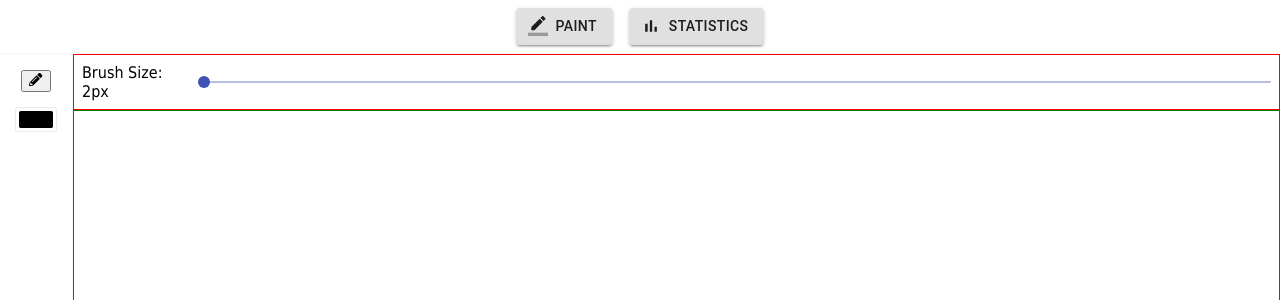
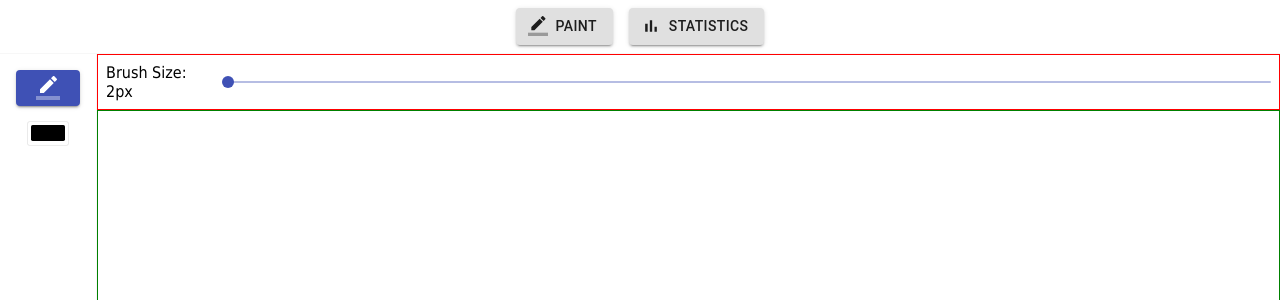
Before and after one commit to scottwarren/paint, a React (Create React App) app: page / in a window 1280 px wide. Shown: the top 300 px of the page. Built offline with nearby package versions, Linux system fonts and the light colour scheme.

Commit message:
Feature: Improving PencilToolButton
Improved UI
Added tooltips to help show what the tool is for

```diff
--- a/src/components/buttons/PencilToolButton.tsx
+++ b/src/components/buttons/PencilToolButton.tsx
@@ -1,11 +1,15 @@
 import React from 'react';
-import { FaPencilAlt } from 'react-icons/fa';
+import Button from '@material-ui/core/Button';
+import BorderColorIcon from '@material-ui/icons/BorderColor';
+import Tooltip from '@material-ui/core/Tooltip';
 
 function PencilToolButton(): React.ReactElement {
   return (
-    <button>
-      <FaPencilAlt />
-    </button>
+    <Tooltip title='Pencil Tool' arrow placement='right'>
+      <Button variant='contained' color='primary'>
+        <BorderColorIcon />
+      </Button>
+    </Tooltip>
   );
 }
 
```
